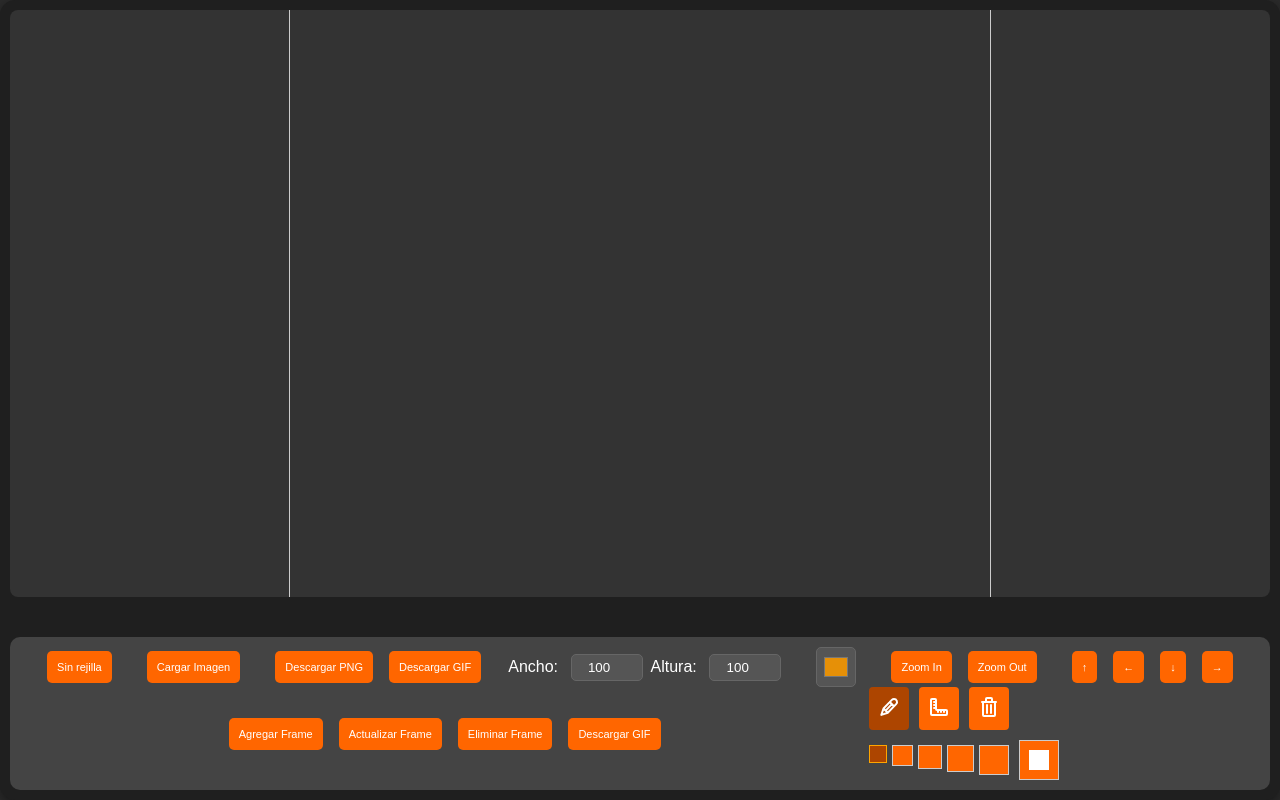
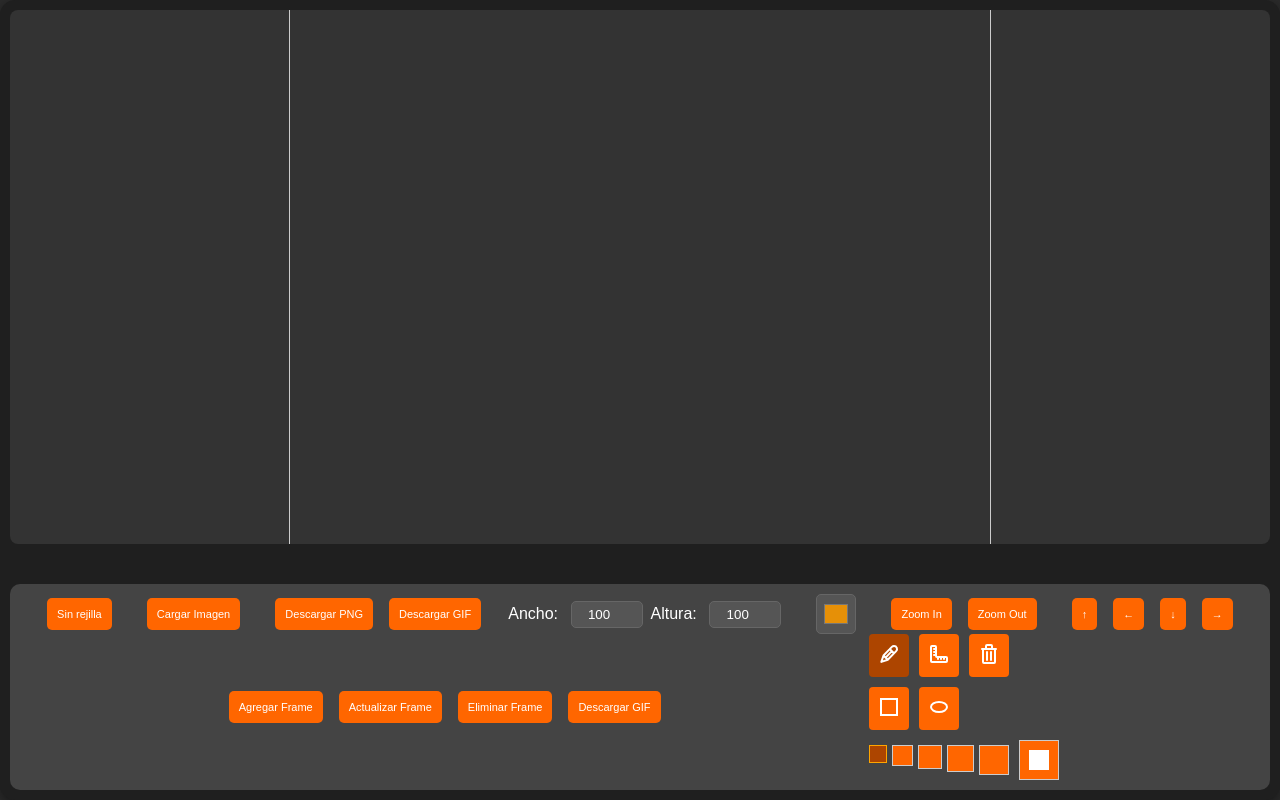
Before and after one commit to Pablog44/artepixelador, a React (Create React App) app: page /artepixelador/rejilla in a window 1280 px wide. Built offline with nearby package versions, Linux system fonts and the light colour scheme.

Commit message:
se añade circulos y cuadrados
se añade circulo y cuadrados pero hay que mejorar la vista movil

```diff
--- a/src/components/PixelatedImage.js
+++ b/src/components/PixelatedImage.js
@@ -19,7 +19,7 @@ function PixelatedImage({
   // Estados internos para pan y dibujo
   const [isPanning, setIsPanning] = useState(false);
   const [startCoords, setStartCoords] = useState({ x: 0, y: 0 });
-  const [lineStart, setLineStart] = useState(null);
+  const [lineStart, setLineStart] = useState(null);  // Para línea, rectángulo y elipse
   const [isDrawing, setIsDrawing] = useState(false);
 
   // Calcula el tamaño base de cada "píxel" para que el canvas ocupe ~90% de la ventana.
@@ -30,7 +30,7 @@ function PixelatedImage({
     )
   );
 
-  // Función para dibujar un "píxel" según la forma elegida
+  // Función para dibujar UN "píxel" según la forma elegida (brushShape)
   const drawPixel = useCallback((ctx, x, y, color, size, shape) => {
     ctx.fillStyle = color;
     if (shape === 'circle') {
@@ -41,7 +41,7 @@ function PixelatedImage({
       ctx.arc(centerX, centerY, radius, 0, 2 * Math.PI);
       ctx.fill();
     } else {
-      // Por defecto, forma cuadrada
+      // Forma cuadrada
       ctx.fillRect(
         x * basePixelSize,
         y * basePixelSize,
@@ -51,7 +51,7 @@ function PixelatedImage({
     }
   }, [basePixelSize]);
 
-  // Función para borrar un "píxel" según la forma (usa clearRect o destination‐out para círculo)
+  // Función para borrar UN "píxel"
   const clearPixel = (ctx, x, y, size, shape) => {
     if (shape === 'circle') {
       ctx.save();
@@ -85,7 +85,7 @@ function PixelatedImage({
     outputCtx.imageSmoothingEnabled = false;
 
     if (frameData) {
-      // Si se edita un frame guardado, ya está pixelado
+      // Si es un frame existente, ya está "pixelado"
       sourceCanvas.width = pixelWidth * basePixelSize;
       sourceCanvas.height = pixelHeight * basePixelSize;
       outputCanvas.width = pixelWidth * basePixelSize;
@@ -120,7 +120,7 @@ function PixelatedImage({
           // Dibuja la imagen reducida en el canvas fuente
           sourceCtx.drawImage(img, 0, 0, pixelWidth, pixelHeight);
 
-          // Recorre cada “píxel” y dibuja ampliado en el canvas de salida
+          // Recorre cada píxel y lo "amplía" en el outputCanvas
           for (let y = 0; y < pixelHeight; y++) {
             for (let x = 0; x < pixelWidth; x++) {
               const pixelData = sourceCtx.getImageData(x, y, 1, 1).data;
@@ -133,7 +133,7 @@ function PixelatedImage({
       };
       reader.readAsDataURL(imageFile);
     } else {
-      // Cuando no hay imagen cargada, aseguramos que el canvas tenga las dimensiones correctas
+      // Sin imagen: solo aseguramos las dimensiones
       sourceCanvas.width = pixelWidth;
       sourceCanvas.height = pixelHeight;
       outputCanvas.width = pixelWidth * basePixelSize;
@@ -142,7 +142,7 @@ function PixelatedImage({
     }
   }, [imageFile, frameData, pixelWidth, pixelHeight, basePixelSize, brushShape, drawPixel]);
 
-  // Obtiene las coordenadas de la grilla a partir de la posición del mouse/touch
+  // Obtener coordenadas de la grilla según el mouse/touch
   const getCanvasCoordinates = (clientX, clientY) => {
     const rect = outputCanvasRef.current.getBoundingClientRect();
     const scaleX = outputCanvasRef.current.width / rect.width;
@@ -152,7 +152,7 @@ function PixelatedImage({
     return { x, y };
   };
 
-  // Dibuja o borra (según la herramienta) en la posición dada
+  // Dibuja o borra (brush o eraser) un pixel
   const paintOrErase = (clientX, clientY, toolType) => {
     const ctx = outputCanvasRef.current.getContext('2d');
     const { x, y } = getCanvasCoordinates(clientX, clientY);
@@ -164,7 +164,7 @@ function PixelatedImage({
     }
   };
 
-  // Dibuja una línea (algoritmo de Bresenham) usando la forma elegida para cada "píxel"
+  // Línea con Bresenham (píxel a píxel)
   const drawLine = (x0, y0, x1, y1, color, size) => {
     const ctx = outputCanvasRef.current.getContext('2d');
     let dx = Math.abs(x1 - x0);
@@ -188,18 +188,88 @@ function PixelatedImage({
     }
   };
 
+  // Rectángulo "hueco" (solo borde) con grosor = brushSize
+  const drawRectangle = (x0, y0, x1, y1, color, size) => {
+    const ctx = outputCanvasRef.current.getContext('2d');
+    const minX = Math.min(x0, x1);
+    const maxX = Math.max(x0, x1);
+    const minY = Math.min(y0, y1);
+    const maxY = Math.max(y0, y1);
+
+    // Recorremos la zona total, y solo pintamos el borde
+    for (let py = minY; py <= maxY; py++) {
+      for (let px = minX; px <= maxX; px++) {
+        const topBorder = (py < minY + size);
+        const bottomBorder = (py > maxY - size);
+        const leftBorder = (px < minX + size);
+        const rightBorder = (px > maxX - size);
+
+        // Si está en alguno de los bordes
+        if (topBorder || bottomBorder || leftBorder || rightBorder) {
+          drawPixel(ctx, px, py, color, 1, 'square');
+        }
+      }
+    }
+  };
+
+  // Elipse / Círculo "hueco" (solo borde) usando anillo
+  const drawEllipse = (x0, y0, x1, y1, color, size) => {
+    const ctx = outputCanvasRef.current.getContext('2d');
+    const minX = Math.min(x0, x1);
+    const maxX = Math.max(x0, x1);
+    const minY = Math.min(y0, y1);
+    const maxY = Math.max(y0, y1);
+
+    // Centro y radios
+    const centerX = (minX + maxX) / 2;
+    const centerY = (minY + maxY) / 2;
+    const rx = Math.abs(x1 - x0) / 2;
+    const ry = Math.abs(y1 - y0) / 2;
+
+    // Radios “internos” para dejar hueco
+    const rxInner = rx - size;
+    const ryInner = ry - size;
+
+    // Recorremos toda la caja delimitadora
+    for (let py = minY; py <= maxY; py++) {
+      for (let px = minX; px <= maxX; px++) {
+        // Ecuación de la elipse exterior
+        const dx = px - centerX;
+        const dy = py - centerY;
+        const outerEq = (dx * dx) / (rx * rx) + (dy * dy) / (ry * ry);
+
+        if (outerEq <= 1) {
+          // Está dentro (o sobre) la elipse grande
+          if (rxInner > 0 && ryInner > 0) {
+            // Ecuación de la elipse interior
+            const innerEq = (dx * dx) / (rxInner * rxInner) + (dy * dy) / (ryInner * ryInner);
+            // Pintamos si está fuera de la elipse interior (crea un anillo)
+            if (innerEq > 1) {
+              drawPixel(ctx, px, py, color, 1, 'square');
+            }
+          } else {
+            // Si la elipse interior es <= 0,
+            // significa que el brushSize es tan grande que no hay hueco,
+            // pintamos toda la elipse
+            drawPixel(ctx, px, py, color, 1, 'square');
+          }
+        }
+      }
+    }
+  };
+
   // Eventos de mouse
   const handleMouseDown = (e) => {
     if (e.ctrlKey) {
-      // Inicia pan (arrastre) si se presiona Ctrl + click
+      // Pan (mover) si se hace Ctrl+click
       setIsPanning(true);
       setStartCoords({ x: e.clientX - position.x, y: e.clientY - position.y });
-    } else if (tool === 'line') {
-      // Inicia el trazo de línea
+    } else if (tool === 'line' || tool === 'rectangle' || tool === 'ellipse') {
+      // Inicia el trazo de línea/rectángulo/elipse
       const { x, y } = getCanvasCoordinates(e.clientX, e.clientY);
       setLineStart({ x, y });
     } else {
-      // Inicia dibujo (pincel o borrador)
+      // Pincel o borrador
       setIsDrawing(true);
       paintOrErase(e.clientX, e.clientY, tool);
     }
@@ -211,7 +281,12 @@ function PixelatedImage({
         x: e.clientX - startCoords.x,
         y: e.clientY - startCoords.y
       });
-    } else if (tool !== 'line' && isDrawing) {
+    } else if (
+      tool !== 'line' &&
+      tool !== 'rectangle' &&
+      tool !== 'ellipse' &&
+      isDrawing
+    ) {
       paintOrErase(e.clientX, e.clientY, tool);
     }
   };
@@ -220,18 +295,26 @@ function PixelatedImage({
     setIsPanning(false);
     setIsDrawing(false);
 
-    if (tool === 'line' && lineStart) {
+    // Si es línea, rectángulo o elipse
+    if ((tool === 'line' || tool === 'rectangle' || tool === 'ellipse') && lineStart) {
       const { x: endX, y: endY } = getCanvasCoordinates(e.clientX, e.clientY);
-      drawLine(lineStart.x, lineStart.y, endX, endY, selectedColor, brushSize);
+
+      if (tool === 'line') {
+        drawLine(lineStart.x, lineStart.y, endX, endY, selectedColor, brushSize);
+      } else if (tool === 'rectangle') {
+        drawRectangle(lineStart.x, lineStart.y, endX, endY, selectedColor, brushSize);
+      } else if (tool === 'ellipse') {
+        drawEllipse(lineStart.x, lineStart.y, endX, endY, selectedColor, brushSize);
+      }
       setLineStart(null);
     }
   };
 
-  // Soporte para eventos táctiles
+  // Eventos táctiles (para móvil)
   const handleTouchStart = (e) => {
     e.preventDefault();
     const touch = e.touches[0];
-    if (tool === 'line') {
+    if (tool === 'line' || tool === 'rectangle' || tool === 'ellipse') {
       const { x, y } = getCanvasCoordinates(touch.clientX, touch.clientY);
       setLineStart({ x, y });
     } else {
@@ -242,7 +325,12 @@ function PixelatedImage({
 
   const handleTouchMove = (e) => {
     e.preventDefault();
-    if (isDrawing && tool !== 'line') {
+    if (
+      isDrawing &&
+      tool !== 'line' &&
+      tool !== 'rectangle' &&
+      tool !== 'ellipse'
+    ) {
       const touch = e.touches[0];
       paintOrErase(touch.clientX, touch.clientY, tool);
     }
@@ -251,10 +339,18 @@ function PixelatedImage({
   const handleTouchEnd = (e) => {
     e.preventDefault();
     setIsDrawing(false);
-    if (tool === 'line' && lineStart) {
+
+    if ((tool === 'line' || tool === 'rectangle' || tool === 'ellipse') && lineStart) {
       const touch = e.changedTouches[0];
       const { x: endX, y: endY } = getCanvasCoordinates(touch.clientX, touch.clientY);
-      drawLine(lineStart.x, lineStart.y, endX, endY, selectedColor, brushSize);
+
+      if (tool === 'line') {
+        drawLine(lineStart.x, lineStart.y, endX, endY, selectedColor, brushSize);
+      } else if (tool === 'rectangle') {
+        drawRectangle(lineStart.x, lineStart.y, endX, endY, selectedColor, brushSize);
+      } else if (tool === 'ellipse') {
+        drawEllipse(lineStart.x, lineStart.y, endX, endY, selectedColor, brushSize);
+      }
       setLineStart(null);
     }
   };
@@ -281,6 +377,7 @@ function PixelatedImage({
       >
         {/* Canvas oculto para procesar la imagen fuente */}
         <canvas ref={sourceCanvasRef} style={{ display: 'none' }}></canvas>
+
         {/* Canvas de salida con la imagen pixelada */}
         <canvas
           ref={outputCanvasRef}
--- a/src/components/ToolControls.js
+++ b/src/components/ToolControls.js
@@ -10,7 +10,7 @@ const ToolControls = ({
   setBrushShape,
   isMobile
 }) => {
-  // Para dispositivos móviles: layout horizontal; en desktop se usa el layout por defecto (dos filas)
+  // Layout: horizontal en móviles, vertical en desktop
   const containerStyle = isMobile
     ? {
         display: 'flex',
@@ -27,7 +27,7 @@ const ToolControls = ({
 
   return (
     <div className="tool-controls" style={containerStyle}>
-      {/* Grupo de herramientas: pincel, línea, borrador */}
+      {/* Grupo de herramientas básicas: pincel, línea, borrador */}
       <div style={{ display: 'flex', gap: '10px', alignItems: 'center' }}>
         <button
           onClick={() => setTool('brush')}
@@ -123,7 +123,62 @@ const ToolControls = ({
           </svg>
         </button>
       </div>
-      {/* Grupo de selectores de tamaño y forma */}
+
+      {/* Grupo para herramientas de formas: rectángulo y elipse */}
+      <div style={{ display: 'flex', gap: '10px', alignItems: 'center' }}>
+        <button
+          onClick={() => setTool('rectangle')}
+          className="tooltip-button"
+          data-tooltip="Rectángulo"
+          style={{
+            background: tool === 'rectangle' ? '#ad4500' : '#ff6600',
+            border: 'none',
+            padding: '8px',
+            borderRadius: '4px',
+            cursor: 'pointer'
+          }}
+        >
+          <svg
+            style={{ color: 'white' }}
+            className="w-6 h-6"
+            aria-hidden="true"
+            xmlns="http://www.w3.org/2000/svg"
+            width="24"
+            height="24"
+            fill="none"
+            viewBox="0 0 24 24"
+          >
+            <rect x="4" y="4" width="16" height="16" stroke="currentColor" strokeWidth="2" fill="none" />
+          </svg>
+        </button>
+        <button
+          onClick={() => setTool('ellipse')}
+          className="tooltip-button"
+          data-tooltip="Elipse"
+          style={{
+            background: tool === 'ellipse' ? '#ad4500' : '#ff6600',
+            border: 'none',
+            padding: '8px',
+            borderRadius: '4px',
+            cursor: 'pointer'
+          }}
+        >
+          <svg
+            style={{ color: 'white' }}
+            className="w-6 h-6"
+            aria-hidden="true"
+            xmlns="http://www.w3.org/2000/svg"
+            width="24"
+            height="24"
+            fill="none"
+            viewBox="0 0 24 24"
+          >
+            <ellipse cx="12" cy="12" rx="8" ry="5" stroke="currentColor" strokeWidth="2" fill="none" />
+          </svg>
+        </button>
+      </div>
+
+      {/* Grupo de selectores para el pincel (tamaño y forma) */}
       <div style={{ display: 'flex', gap: '10px', alignItems: 'center' }}>
         <div style={{ display: 'flex', gap: '5px' }}>
           {[1, 2, 3, 4, 5].map((size) => (
```
